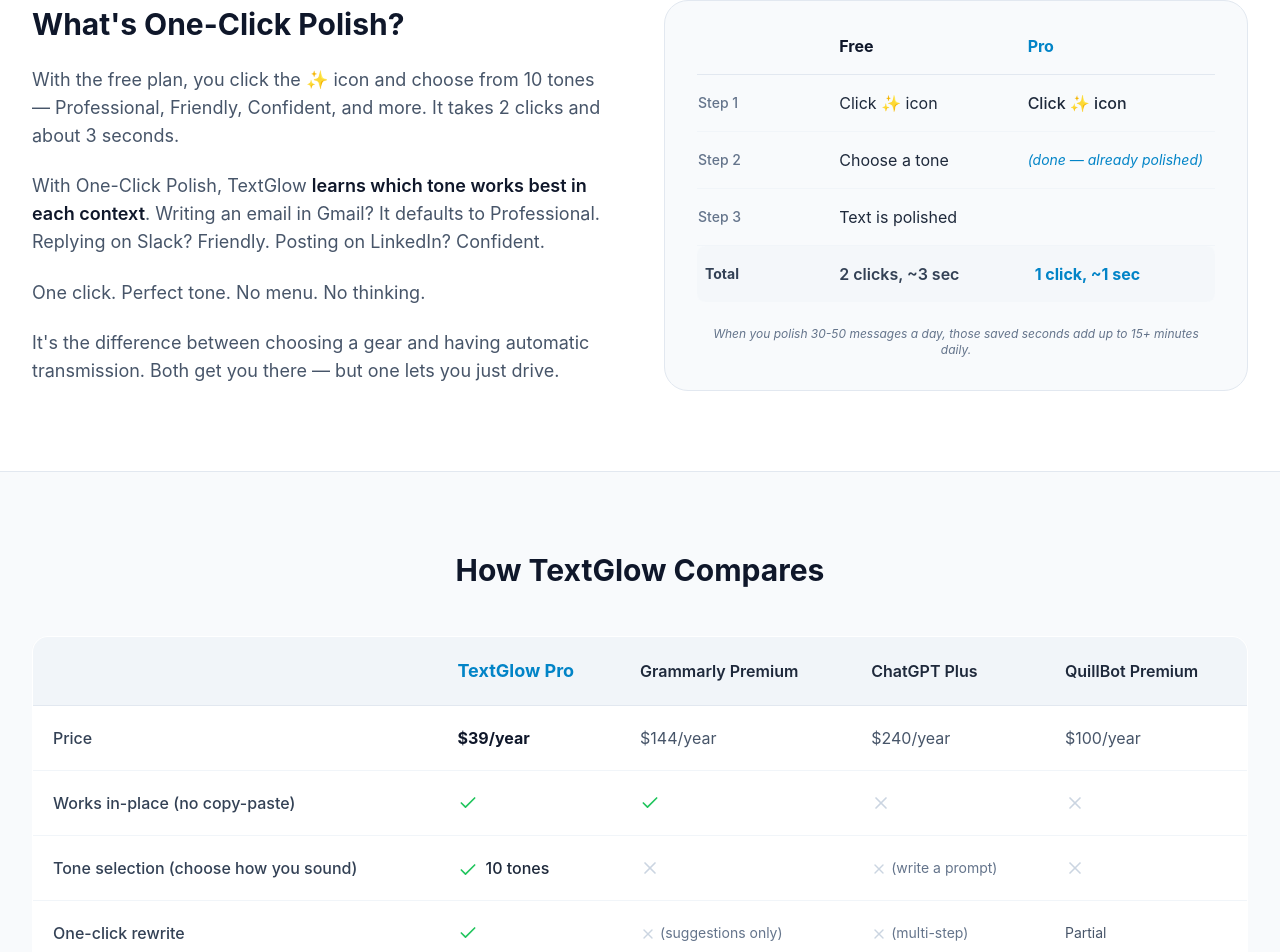
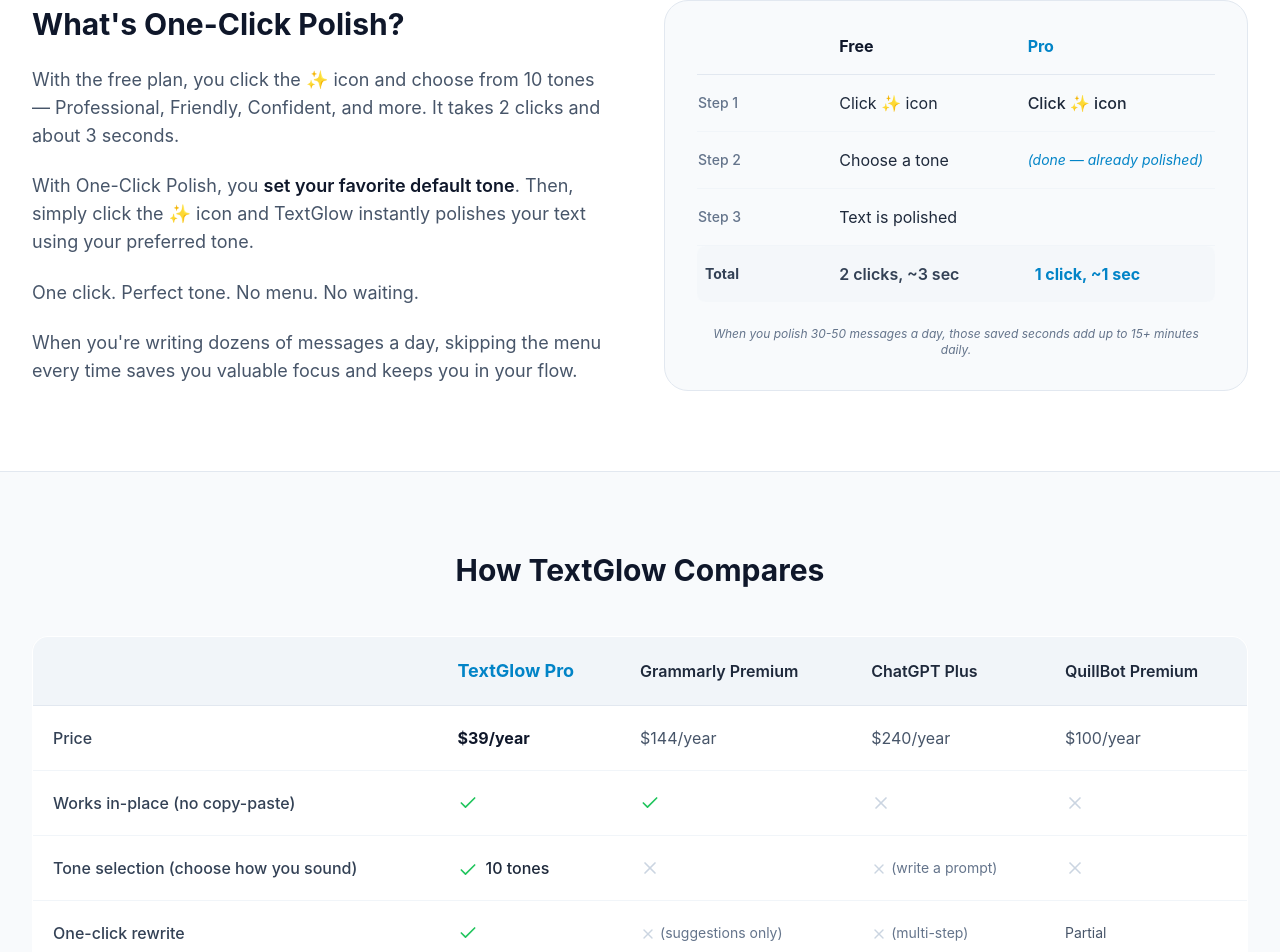
Before and after one commit to VENTOURA/textglow.io, a React (Vite) app: page /pricing in a window 1280 px wide. Shown: the part 1211-2163 px from the top of the page. Built offline with nearby package versions, Linux system fonts and the light colour scheme.

Commit message:
improve pricing page

```diff
--- a/src/pages/Pricing.tsx
+++ b/src/pages/Pricing.tsx
@@ -59,9 +59,9 @@ export const Pricing = () => {
                             <h2 className="text-3xl font-bold text-slate-900 mb-6">What's One-Click Polish?</h2>
                             <div className="prose prose-slate text-lg text-slate-600">
                                 <p>With the free plan, you click the ✨ icon and choose from 10 tones — Professional, Friendly, Confident, and more. It takes 2 clicks and about 3 seconds.</p>
-                                <p>With One-Click Polish, TextGlow <strong>learns which tone works best in each context</strong>. Writing an email in Gmail? It defaults to Professional. Replying on Slack? Friendly. Posting on LinkedIn? Confident.</p>
-                                <p>One click. Perfect tone. No menu. No thinking.</p>
-                                <p>It's the difference between choosing a gear and having automatic transmission. Both get you there — but one lets you just drive.</p>
+                                <p>With One-Click Polish, you <strong>set your favorite default tone</strong>. Then, simply click the ✨ icon and TextGlow instantly polishes your text using your preferred tone.</p>
+                                <p>One click. Perfect tone. No menu. No waiting.</p>
+                                <p>When you're writing dozens of messages a day, skipping the menu every time saves you valuable focus and keeps you in your flow.</p>
                             </div>
                         </div>
                         <div className="bg-slate-50 rounded-3xl p-8 border border-slate-200">
```
